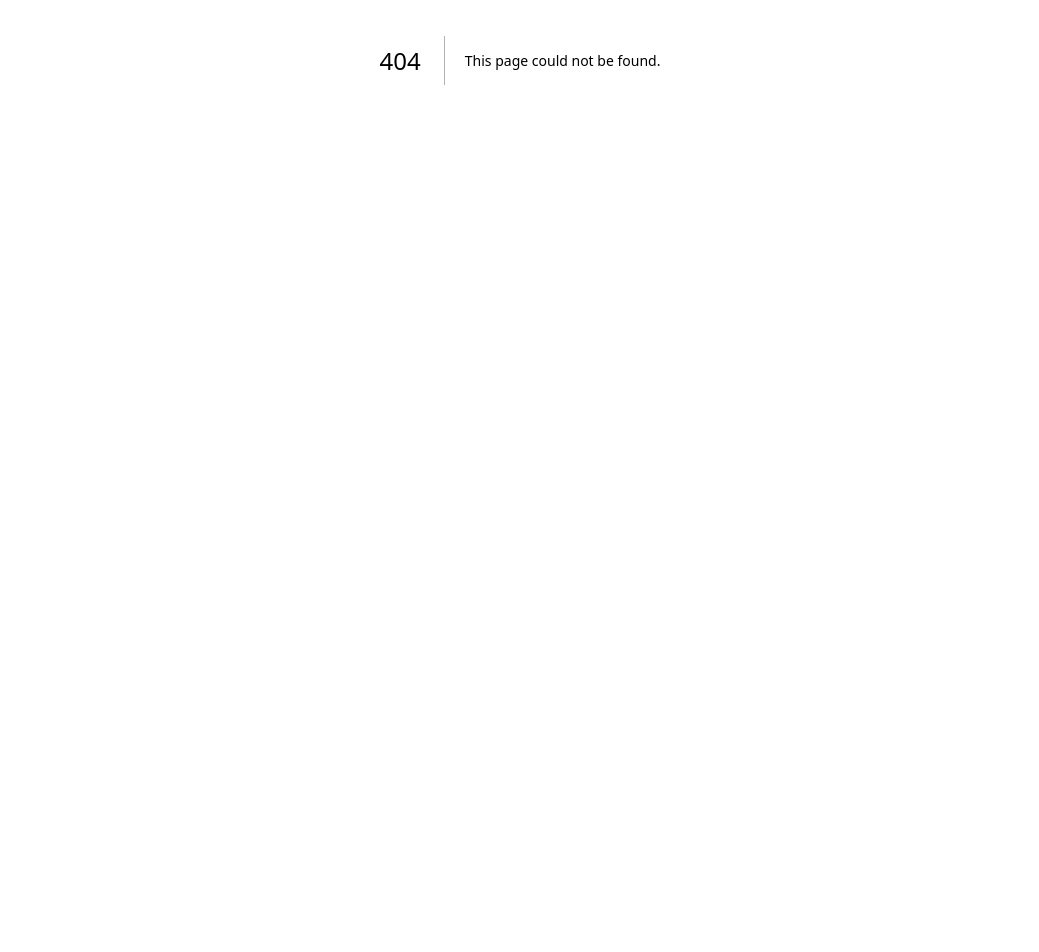
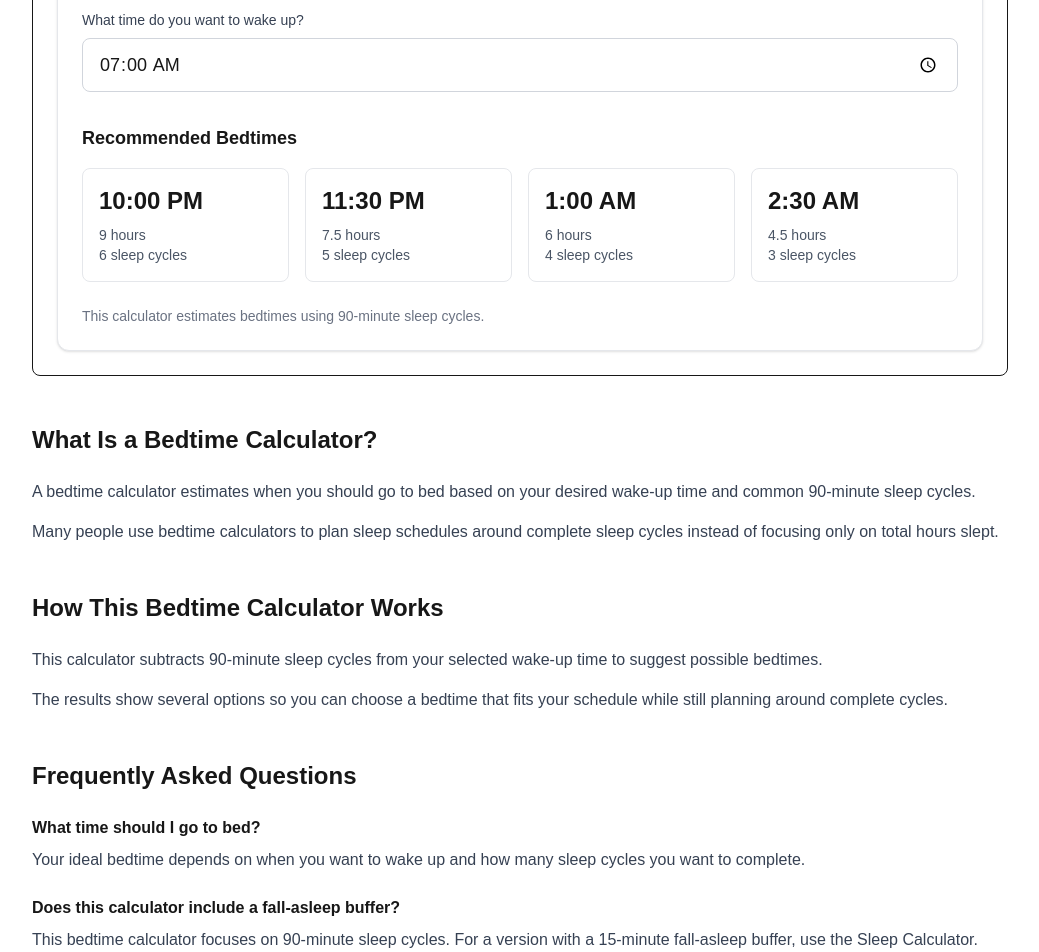
Before and after one commit to Lee-ciang/sleep-pilates-tools, a Next.js app: page /bedtime-calculator in a window 1280 px wide. Before the commit this address had no page. Shown: the part 340-1292 px from the top of the page, without its empty margins (120-1159 px from the left). Before the commit the page ends 800 px from the top, so only its background shows below. Built offline with nearby package versions, Linux system fonts and the light colour scheme.

Commit message:
Build Bedtime Calculator

```diff
--- /dev/null
+++ b/app/bedtime-calculator/page.tsx
@@ -0,0 +1,164 @@
+import type { Metadata } from "next";
+import BedtimeCalculator from "@/components/BedtimeCalculator";
+
+export const metadata: Metadata = {
+  title: "Bedtime Calculator | Find the Best Time to Go to Bed",
+  description:
+    "Use this free bedtime calculator to estimate when to go to bed based on your desired wake-up time and 90-minute sleep cycles.",
+};
+
+export default function BedtimeCalculatorPage() {
+  return (
+    <main className="min-h-screen bg-white">
+      <div className="mx-auto max-w-5xl px-6 py-16">
+        <a
+          href="/"
+          className="text-sm font-medium text-blue-600 hover:underline"
+        >
+          ← Back to all tools
+        </a>
+
+        <h1 className="mt-6 text-4xl font-bold">
+          Bedtime Calculator
+        </h1>
+
+        <p className="mt-4 text-lg text-gray-600">
+          Estimate the best time to go to bed based on your planned wake-up
+          time and common 90-minute sleep cycles.
+        </p>
+
+        <section className="mt-12 rounded-lg border p-6">
+          <h2 className="text-2xl font-semibold">
+            Calculator
+          </h2>
+
+          <div className="mt-6">
+  <BedtimeCalculator />
+</div>
+        </section>
+
+
+        <section className="mt-12">
+  <h2 className="text-2xl font-semibold">
+    What Is a Bedtime Calculator?
+  </h2>
+
+  <div className="mt-6 space-y-4 text-gray-700">
+    <p>
+      A bedtime calculator estimates when you should go to bed based on your
+      desired wake-up time and common 90-minute sleep cycles.
+    </p>
+
+    <p>
+      Many people use bedtime calculators to plan sleep schedules around
+      complete sleep cycles instead of focusing only on total hours slept.
+    </p>
+  </div>
+</section>
+
+<section className="mt-12">
+  <h2 className="text-2xl font-semibold">
+    How This Bedtime Calculator Works
+  </h2>
+
+  <div className="mt-6 space-y-4 text-gray-700">
+    <p>
+      This calculator subtracts 90-minute sleep cycles from your selected
+      wake-up time to suggest possible bedtimes.
+    </p>
+
+    <p>
+      The results show several options so you can choose a bedtime that fits
+      your schedule while still planning around complete cycles.
+    </p>
+  </div>
+</section>
+
+<section className="mt-12">
+  <h2 className="text-2xl font-semibold">
+    Frequently Asked Questions
+  </h2>
+
+  <div className="mt-6 space-y-6">
+    <div>
+      <h3 className="font-semibold">
+        What time should I go to bed?
+      </h3>
+
+      <p className="mt-2 text-gray-700">
+        Your ideal bedtime depends on when you want to wake up and how many
+        sleep cycles you want to complete.
+      </p>
+    </div>
+
+    <div>
+      <h3 className="font-semibold">
+        Does this calculator include a fall-asleep buffer?
+      </h3>
+
+      <p className="mt-2 text-gray-700">
+        This bedtime calculator focuses on 90-minute sleep cycles. For a
+        version with a 15-minute fall-asleep buffer, use the Sleep Calculator.
+      </p>
+    </div>
+
+    <div>
+      <h3 className="font-semibold">
+        Is 7.5 hours of sleep enough?
+      </h3>
+
+      <p className="mt-2 text-gray-700">
+        7.5 hours equals five 90-minute sleep cycles and may be a practical
+        target for many schedules, though individual sleep needs can vary.
+      </p>
+    </div>
+  </div>
+</section>
+
+<section className="mt-12">
+  <h2 className="text-2xl font-semibold">
+    Related Sleep Tools
+  </h2>
+
+  <div className="mt-6 grid gap-4 sm:grid-cols-3">
+    <a
+      href="/sleep-calculator"
+      className="rounded-lg border border-gray-200 p-5 hover:border-blue-300"
+    >
+      <h3 className="font-semibold">
+        Sleep Calculator
+      </h3>
+      <p className="mt-2 text-sm text-gray-600">
+        Find recommended bedtimes or wake-up times with a fall-asleep buffer.
+      </p>
+    </a>
+
+    <a
+      href="/sleep-cycle-calculator"
+      className="rounded-lg border border-gray-200 p-5 hover:border-blue-300"
+    >
+      <h3 className="font-semibold">
+        Sleep Cycle Calculator
+      </h3>
+      <p className="mt-2 text-sm text-gray-600">
+        Plan sleep around full 90-minute sleep cycles.
+      </p>
+    </a>
+
+    <a
+      href="/sleep-debt-calculator"
+      className="rounded-lg border border-gray-200 p-5 hover:border-blue-300"
+    >
+      <h3 className="font-semibold">
+        Sleep Debt Calculator
+      </h3>
+      <p className="mt-2 text-sm text-gray-600">
+        Estimate how much sleep you may be missing over time.
+      </p>
+    </a>
+  </div>
+</section>
+      </div>
+    </main>
+  );
+}
--- a/app/page.tsx
+++ b/app/page.tsx
@@ -41,7 +41,14 @@ export default function Home() {
     Nap Calculator
   </a>
 </li>
-            <li>Stretch Routine Generator</li>
+            <li>
+  <a
+    href="/bedtime-calculator"
+    className="text-blue-600 hover:underline"
+  >
+    Bedtime Calculator
+  </a>
+</li>
             <li>
   <a
     href="/sleep-cycle-calculator"
--- /dev/null
+++ b/components/BedtimeCalculator.tsx
@@ -0,0 +1,107 @@
+"use client";
+
+import { useMemo, useState } from "react";
+
+type BedtimeResult = {
+  time: string;
+  cycles: number;
+  duration: string;
+};
+
+const CYCLE_MINUTES = 90;
+const RECOMMENDED_CYCLES = [6, 5, 4, 3];
+
+function parseTimeToDate(time: string) {
+  const [hours, minutes] = time.split(":").map(Number);
+  const date = new Date();
+
+  date.setHours(hours, minutes, 0, 0);
+
+  return date;
+}
+
+function formatTime(date: Date) {
+  return date.toLocaleTimeString("en-US", {
+    hour: "numeric",
+    minute: "2-digit",
+  });
+}
+
+function formatDuration(cycles: number) {
+  const totalMinutes = cycles * CYCLE_MINUTES;
+  const hours = totalMinutes / 60;
+
+  return `${hours} hours`;
+}
+
+function calculateBedtimes(wakeTime: string): BedtimeResult[] {
+  const baseDate = parseTimeToDate(wakeTime);
+
+  return RECOMMENDED_CYCLES.map((cycles) => {
+    const bedtime = new Date(baseDate);
+    const totalCycleMinutes = cycles * CYCLE_MINUTES;
+
+    bedtime.setMinutes(bedtime.getMinutes() - totalCycleMinutes);
+
+    return {
+      time: formatTime(bedtime),
+      cycles,
+      duration: formatDuration(cycles),
+    };
+  });
+}
+
+export default function BedtimeCalculator() {
+  const [wakeTime, setWakeTime] = useState("07:00");
+
+  const results = useMemo(
+    () => calculateBedtimes(wakeTime),
+    [wakeTime]
+  );
+
+  return (
+    <div className="rounded-xl border border-gray-200 bg-white p-6 shadow-sm">
+      <label className="block text-sm font-medium text-gray-700">
+        What time do you want to wake up?
+      </label>
+
+      <input
+        type="time"
+        value={wakeTime}
+        onChange={(event) => setWakeTime(event.target.value)}
+        className="mt-2 w-full rounded-lg border border-gray-300 px-4 py-3 text-lg"
+      />
+
+      <div className="mt-8">
+        <h3 className="text-lg font-semibold">
+          Recommended Bedtimes
+        </h3>
+
+        <div className="mt-4 grid gap-4 sm:grid-cols-4">
+          {results.map((result) => (
+            <div
+              key={`${result.time}-${result.cycles}`}
+              className="rounded-lg border border-gray-200 p-4"
+            >
+              <p className="text-2xl font-bold">
+                {result.time}
+              </p>
+
+              <p className="mt-2 text-sm text-gray-600">
+                {result.duration}
+              </p>
+
+              <p className="text-sm text-gray-600">
+                {result.cycles} sleep cycles
+              </p>
+            </div>
+          ))}
+        </div>
+      </div>
+
+      <p className="mt-6 text-sm text-gray-500">
+        This calculator estimates bedtimes using 90-minute sleep cycles.
+      </p>
+    </div>
+  );
+}
```
